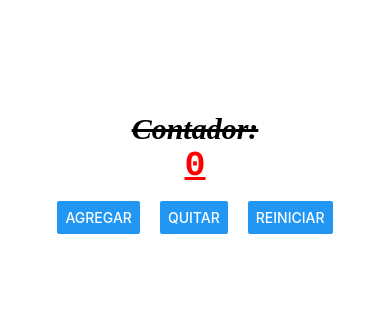
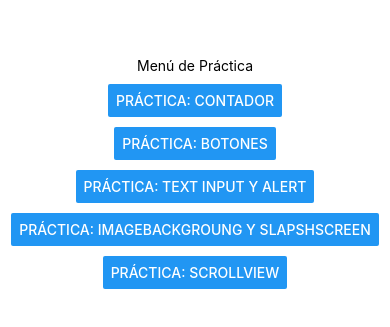
Before and after one commit to 124051297/PAM213, a React Native app in the folder intro/: screen / in a window 390 px wide. Shown: the part 249-576 px from the top of the page. Built offline with nearby package versions, Linux system fonts and the light colour scheme.

Commit message:
Creacion de los Screens y codigo de Buttons y Switch

```diff
--- a/intro/App.js
+++ b/intro/App.js
@@ -1,7 +1,7 @@
 import { StatusBar } from 'expo-status-bar';
 import { StyleSheet, Text, View, Button } from 'react-native';
-import React,{useState} from 'react';
-import ContadorScreen from './screens/contadorScreen';
+import React from 'react';
+import MenuScreen from './screens/MenuScreen';
 
 
 export default function App()
@@ -10,6 +10,7 @@ export default function App()
 
   return(
 
-    <ContadorScreen></ContadorScreen>
+      <MenuScreen/>
+
   );
 }
--- /dev/null
+++ b/intro/screens/ActivityIndicato.js
@@ -0,0 +1,10 @@
+import React from 'react';
+import { Text, StyleSheet, View } from 'react-native';
+
+export default function ActivityIndicato() {
+  return (
+    <View>
+      <Text >Próximamente por Oscar y su equipo</Text>
+    </View>
+  );
+}
--- /dev/null
+++ b/intro/screens/BotonesScreen.js
@@ -0,0 +1,152 @@
+import {StatusBar} from 'expo-status-bar';
+import {StyleSheet,Text,View, Button, Switch} from 'react-native';
+import React, {useState} from 'react';
+
+
+export default function BotonesScreen() {
+
+    const [modoOscuro, setModoOscuro] = useState(false);
+
+    const tema = modoOscuro ? styles.darkTheme : styles.lightTheme;
+    const texto = modoOscuro ? styles.darkTheme : styles.lightText;
+
+    return (
+      <View style={[styles.container, tema]}>
+            <Text style={[styles.title, texto]}>Pantalla de botones y Switches</Text>
+
+            <View style={[styles.section]}>
+                <Text style={[styles.subtitulo,texto]}>Botones</Text>
+
+                <View style={StyleSheet.buttonContainer}>
+                    <Button title="Botón azul" color="blue" onPress={() => {}}/>
+                    <Button title="Botón verde" color="green" onPress={() => {}}/>
+                    <Button title="Botón amarillo" color="yellow" onPress={() => {}}/>
+                    <Button title="Botón Rojo" color="red" onPress={() => {}}/>
+                    <Button title="Botón Morado" color="purple" onPress={() => {}}/>
+                </View>
+
+
+                <View style={styles.section}>
+                    <Text style={[styles.subtitulo, texto]}>Switches</Text>
+
+                    <View style={styles.switchRow}>
+                        <Text style={[styles.switchText, texto]}>Modo Obscuro</Text>
+                        <Switch value={modoOscuro} onValueChange={() => setModoOscuro(!modoOscuro)}></Switch>
+                    </View>
+
+                </View>
+
+
+
+                <View style={styles.footer}>
+                    <Text style={[styles.estadoTexto, texto]}>
+                        Modo Oscuro: {modoOscuro ? 'Activado' : 'Desactivado'}
+                    </Text>
+                </View>
+
+
+                <StatusBar style="auto"/>
+        </View>
+
+
+      </View>
+    );
+
+}
+
+
+const styles = StyleSheet.create({
+    container:
+    {
+        flex: 1,
+        justifyContent:'center',
+        alignItems: 'center',
+        paddingHorizontal: 20,
+    },
+
+    lightTheme:
+    {
+        backgroundColor: "#f0f8ff",
+    },
+
+    darkTheme:
+    {
+        backgroundColor:"#1a1a1a",
+    },
+
+
+    lightText:
+    {
+        color: '#000',
+    },
+
+    darkText:
+    {
+        color:'#fff',
+    },
+
+
+    title:
+    {
+        fontSize: 26,
+        fontWeight:'bold',
+        marginBottom: 25,
+    },
+
+    section:
+    {
+        alignItems: 'center',
+        width: '30%',
+        marginBottom: 25,
+    },
+
+
+    subtitulo:
+    {
+        fontSize: 20,
+        fontWeight: '600',
+        marginBottom: 15,
+        textDecorationLine: 'underline',
+    },
+
+    buttonContainer:
+    {
+        width: '100%',
+        marginVertical: 5,
+    },
+
+
+    switchRow:
+    {
+        flexDirection: 'row',
+        justifyContent: 'space-between',
+        alignItems: 'center',
+        backgroundColor:'#ffffff20',
+        borderRadius: 10,
+        paddingHorizontal: 15,
+        paddingVertical: 10,
+        width: '100%',
+        marginVertical:5,
+    },
+
+    switchText:
+    {
+        fontSize:16,
+        fontWeight: '500',
+    },
+
+    footer:
+    {
+        marginTop:10,
+        alignItems: 'center',
+    },
+
+
+    estadoTexto:
+    {
+        fontSize: 15,
+    },
+
+
+
+})
--- /dev/null
+++ b/intro/screens/ImageBackgroungYSlapshScreen.js
@@ -0,0 +1,10 @@
+import React from 'react';
+import { Text, StyleSheet, View } from 'react-native';
+
+export default function ImageBackgroungYSlapshScreen() {
+  return (
+    <View>
+      <Text >Próximamente por Guillermo y equipo</Text>
+    </View>
+  );
+}
--- /dev/null
+++ b/intro/screens/MenuScreen.js
@@ -0,0 +1,56 @@
+import React, { useState } from 'react';
+import { Text, StyleSheet, View, Button } from 'react-native';
+import ContadorScreen from './ContadorScreen';
+import BotonesScreen from './BotonesScreen';
+import TextInputYAlert from './TextInputYAlert';
+import ImageBackgroungYSlapshScreen from './ImageBackgroungYSlapshScreen';
+import ScrollView from './ScrollView';
+import ActivityIndicato from './ActivityIndicato';
+
+
+export default function MenuScreen() {
+  const [screen, setScreen] = useState('menu');
+
+  switch (screen) {
+    case 'contador':
+      return <ContadorScreen />;
+
+    case 'botones':
+      return <BotonesScreen />;
+
+    case 'TextInput':
+      return <TextInputYAlert />;
+
+    case 'ImageBackgroung':
+      return <ImageBackgroungYSlapshScreen />;
+
+    case 'ScrollView':
+      return <ScrollView />;
+
+
+    default:
+      return (
+        <View style={styles.container}>
+          <Text>Menú de Práctica</Text>
+          <Button title="Práctica: Contador" onPress={() => setScreen('contador')} />
+          <Button title="Práctica: Botones" onPress={() => setScreen('botones')} />
+          <Button title="Práctica: Text Input y Alert" onPress={() => setScreen('TextInput')} />
+          <Button title="Práctica: ImageBackgroung Y SlapshScreen" onPress={() => setScreen('ImageBackgroung')} />
+          <Button title="Práctica: ScrollView" onPress={() => setScreen('ScrollView')} />
+        </View>
+      );
+  }
+}
+
+
+const styles = StyleSheet.create
+({
+  container:
+  {
+    flex: 1,
+    backgroundColor: 'white',
+    alignItems: 'center',
+    justifyContent: 'center',
+    gap: 10,
+  },
+})
--- /dev/null
+++ b/intro/screens/ScrollView.js
@@ -0,0 +1,10 @@
+import React from 'react';
+import { Text, StyleSheet, View } from 'react-native';
+
+export default function ScrollView() {
+  return (
+    <View>
+      <Text >Próximamente por Barbara Itzel y equipo</Text>
+    </View>
+  );
+}
--- /dev/null
+++ b/intro/screens/TextInputYAlert.js
@@ -0,0 +1,10 @@
+import React from 'react';
+import { Text, StyleSheet, View } from 'react-native';
+
+export default function TextInputYAlert() {
+  return (
+    <View>
+      <Text >Próximamente por Luis Fernando y equipo</Text>
+    </View>
+  );
+}
```
